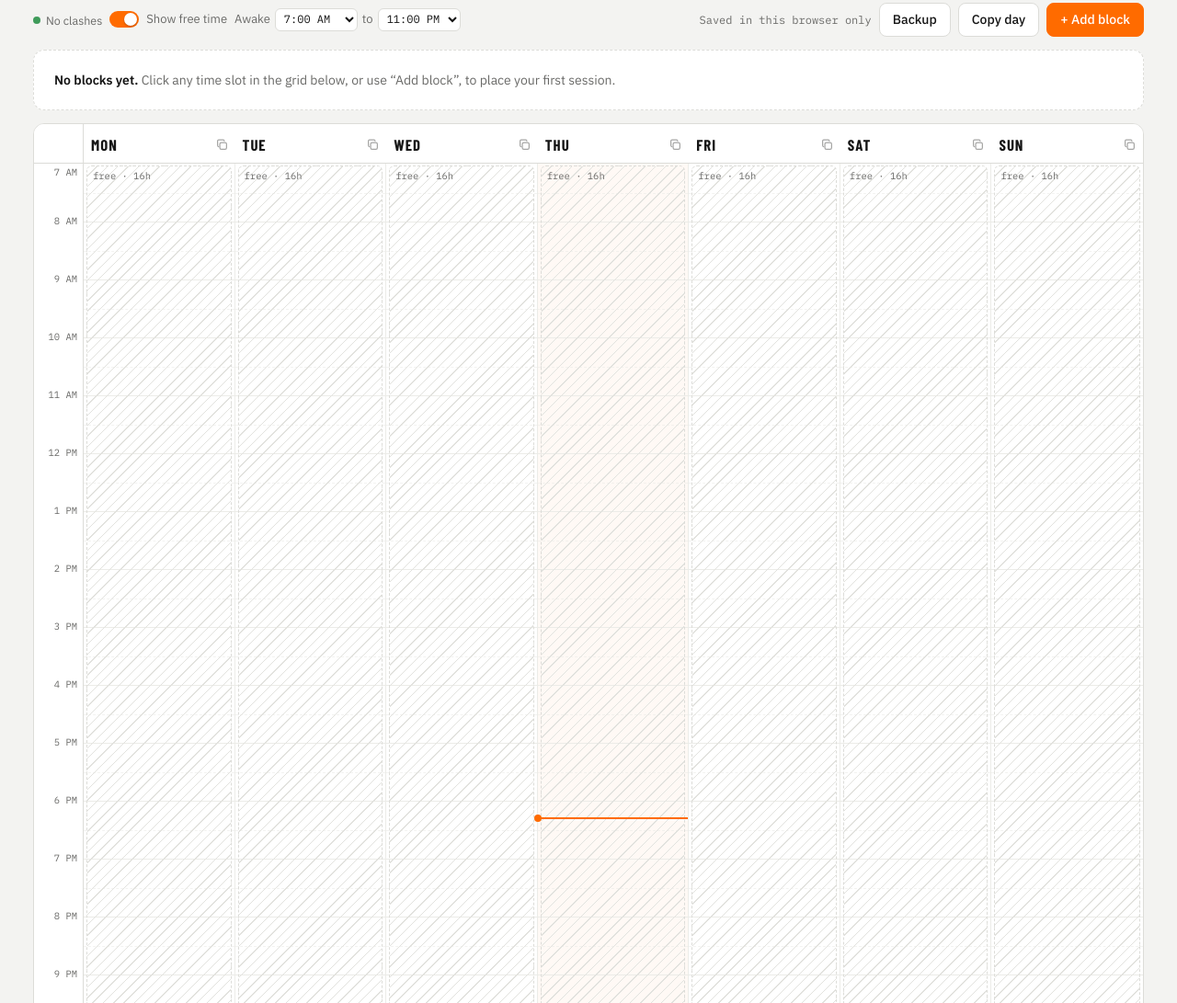
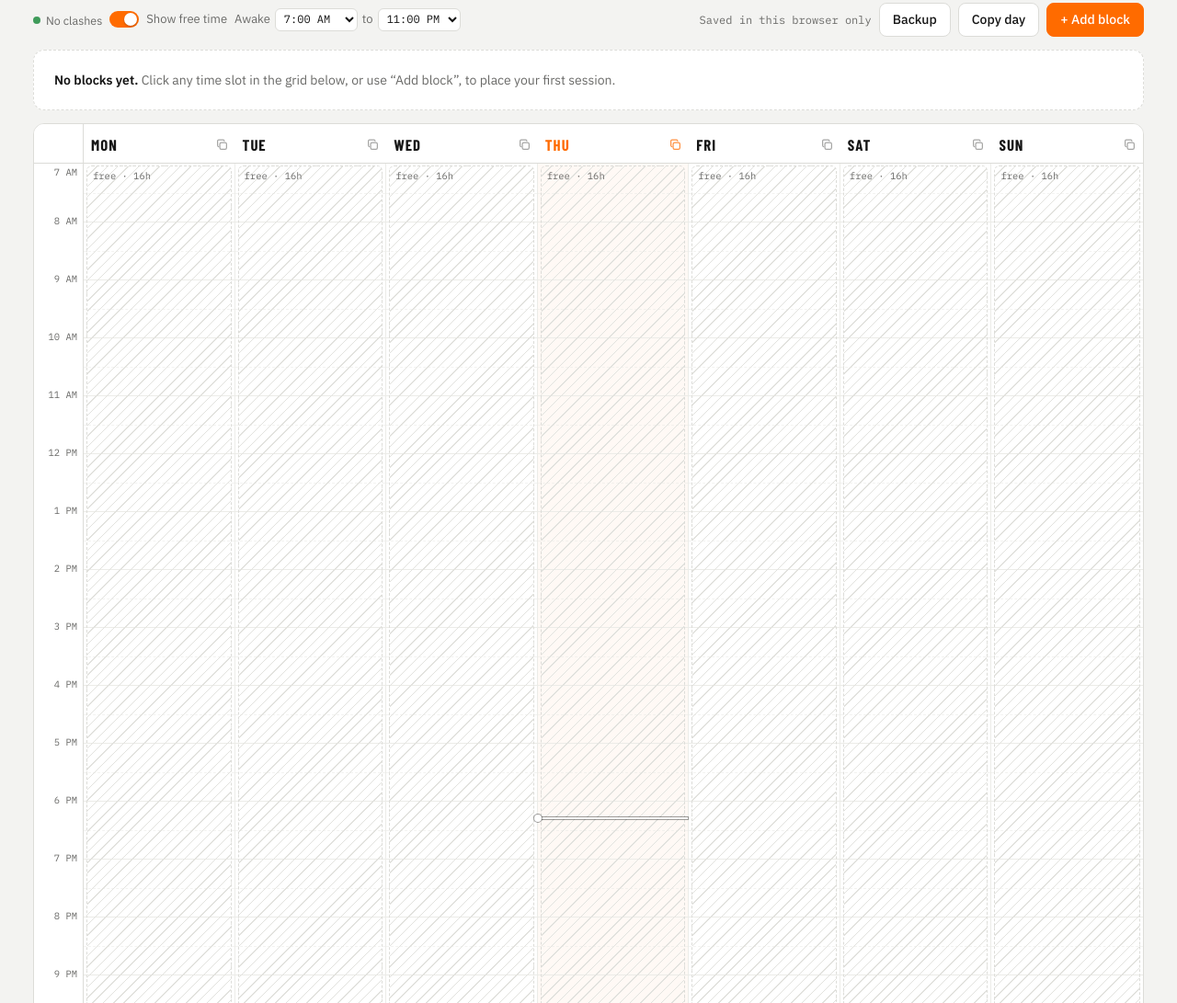
Before and after one commit to Alex-Obeid/weekly-planner, a plain HTML site: page index.html in a window 1280 px wide. Shown: the part 246-1337 px from the top of the page at 92% size. Drawn offline with nearby package versions, Linux system fonts and the light colour scheme.

Commit message:
Mark today in the accent colour and the now line in white
Today's day name and its copy icon take the accent colour; the column tint is unchanged.

The now line was the accent colour too, which made the whole of today orange. It is white now, with a 1px dark ring: on the dark ground the ring is invisible and the line reads as plain white, while on the light ground, where the columns are white themselves, the ring is the only thing keeping it visible.

Co-Authored-By: Claude Opus 5 <noreply@anthropic.com>

```diff
--- a/index.html
+++ b/index.html
@@ -121,6 +121,8 @@ button.dayhead:hover { background: var(--bg); }
 button.dayhead svg { color: var(--muted); opacity: 0.6; }
 button.dayhead:hover svg { opacity: 1; color: var(--accent); }
 .dayhead.corner { border-right: 1px solid var(--line); }
+.dayhead.today { color: var(--accent); }
+.dayhead.today svg { color: var(--accent); opacity: 0.75; }
 .spine { position: relative; border-right: 1px solid var(--line); }
 .spine span { position: absolute; right: 6px; transform: translateY(-50%); font-family: var(--mono); font-size: 10.5px; color: var(--muted); font-variant-numeric: tabular-nums; white-space: nowrap; }
 .col { position: relative; border-right: 1px solid var(--line-soft); cursor: copy; }
@@ -129,8 +131,10 @@ button.dayhead:hover svg { opacity: 1; color: var(--accent); }
 .col .hl.half { border-top-style: dashed; opacity: 0.6; }
 .col.today { background: color-mix(in srgb, var(--accent) 4%, transparent); }
 .col.droptarget { background: color-mix(in srgb, var(--accent) 9%, transparent); }
-.nowline { position: absolute; left: 0; right: 0; border-top: 2px solid var(--accent); z-index: 4; pointer-events: none; }
-.nowline::before { content: ""; position: absolute; left: -4px; top: -5px; width: 8px; height: 8px; border-radius: 50%; background: var(--accent); }
+/* The now line is white. On the dark ground that is all it needs; on the light one
+   the columns are white too, so a 1px dark ring keeps it visible without tinting it. */
+.nowline { position: absolute; left: 0; right: 0; border-top: 2px solid #fff; box-shadow: 0 0 0 1px rgba(0,0,0,0.38); z-index: 4; pointer-events: none; }
+.nowline::before { content: ""; position: absolute; left: -4px; top: -5px; width: 8px; height: 8px; border-radius: 50%; background: #fff; box-shadow: 0 0 0 1px rgba(0,0,0,0.38); }
 
 .gap { position: absolute; left: 3px; right: 3px; border-radius: 6px; border: 1px dashed var(--line); background: repeating-linear-gradient(135deg, transparent 0 7px, var(--gap) 7px 8px); color: var(--muted); font-family: var(--mono); font-size: 10.5px; padding: 3px 6px; overflow: hidden; z-index: 0; }
 .gap:hover { border-color: var(--accent); color: var(--accent-ink); }
@@ -486,7 +490,7 @@ button.dayhead:hover svg { opacity: 1; color: var(--accent); }
 
     const corner = document.createElement("div"); corner.className = "dayhead corner"; grid.appendChild(corner);
     DAYS.forEach((d, i) => {
-      const h = document.createElement("button"); h.type = "button"; h.className = "dayhead";
+      const h = document.createElement("button"); h.type = "button"; h.className = "dayhead" + (i === todayIdx ? " today" : "");
       h.innerHTML = "<span></span>" + COPY_SVG; h.firstChild.textContent = d;
       h.title = "Copy " + DAYS_LONG[i] + " to other days"; h.setAttribute("aria-label", "Copy " + DAYS_LONG[i] + " to other days");
       h.addEventListener("click", () => openCopy(i));
--- a/sw.js
+++ b/sw.js
@@ -3,7 +3,7 @@
  * Bump VERSION whenever index.html changes, or an installed copy can keep
  * serving the old one while offline. Navigations are network-first, so an
  * online launch always picks up a new build even if you forget. */
-const VERSION = "v6";
+const VERSION = "v7";
 const CACHE = "weekly-planner-" + VERSION;
 const PAGE = "./index.html";
 const SHELL = [
```
Also changed, not shown: 1 other file.
